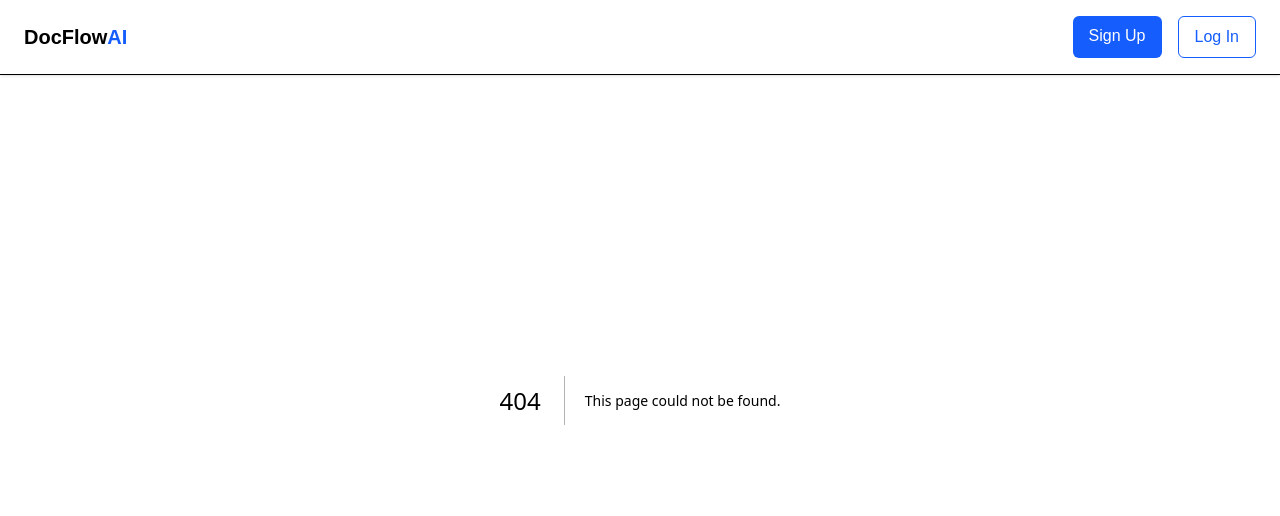
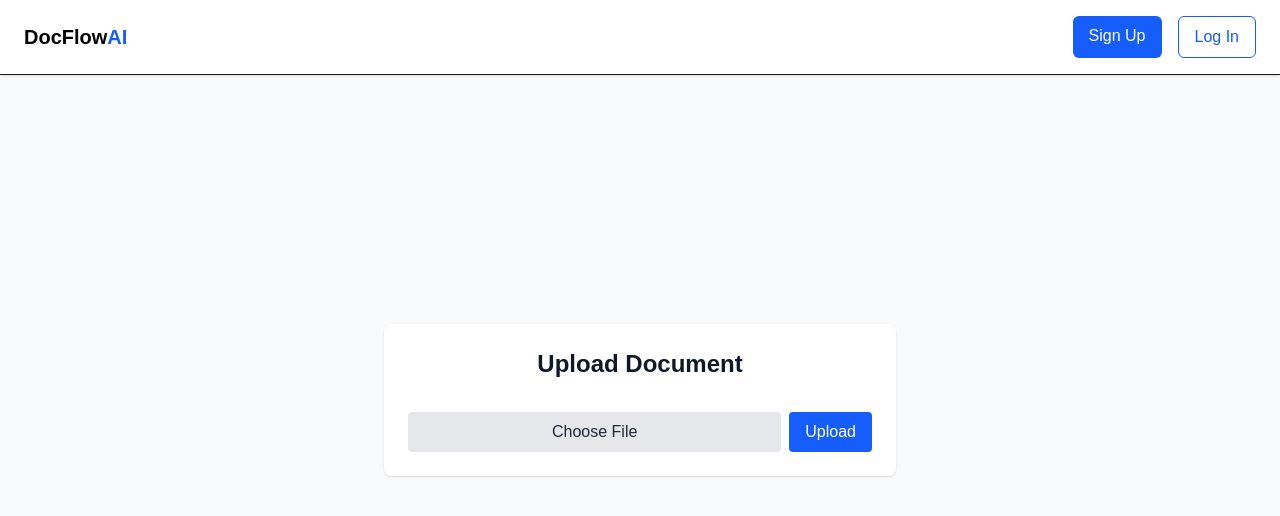
Before and after one commit to shsakin/Docflow-AI, a Next.js app: page /upload in a window 1280 px wide. Before the commit this address had no page. Shown: the top 516 px of the page. Built offline with nearby package versions, Linux system fonts and the light colour scheme.

Commit message:
uploading file feature

```diff
--- a/package.json
+++ b/package.json
@@ -14,6 +14,7 @@
     "drizzle-orm": "^0.44.4",
     "next": "15.4.2",
     "next-auth": "^4.24.11",
+    "pdf-parse": "^1.1.1",
     "pdfjs-dist": "^5.4.54",
     "pg": "^8.16.3",
     "postgres": "^3.4.7",
--- a/src/app/components/Hero.tsx
+++ b/src/app/components/Hero.tsx
@@ -6,7 +6,7 @@ export default function Hero() {
         Smart document summarization and approval workflows powered by AI.
       </p>
       <a
-        href="/dashboard"
+        href="/upload"
         className="bg-black text-white px-6 py-3 rounded-lg hover:bg-gray-800 transition mt-30"
       >
         Get Started
--- /dev/null
+++ b/src/app/upload/page.tsx
@@ -0,0 +1,86 @@
+"use client";
+
+import { useState } from "react";
+
+export default function UploadPage() {
+  const [file, setFile] = useState<File | null>(null);
+  const [error, setError] = useState("");
+
+  const handleFileSelect = (e: React.ChangeEvent<HTMLInputElement>) => {
+    const selected = e.target.files?.[0];
+    if (selected) {
+      const allowedTypes = [
+        "application/pdf",
+        "application/vnd.openxmlformats-officedocument.wordprocessingml.document",
+        "text/plain"
+      ];
+
+      if (!allowedTypes.includes(selected.type)) {
+        setError("Only PDF, DOCX, and TXT files are allowed.");
+        setFile(null);
+        return;
+      }
+
+      setFile(selected);
+      setError("");
+    }
+  };
+
+  const handleUpload = () => {
+    if (!file) {
+      setError("Please choose a file first.");
+      return;
+    }
+    // For now, just preview selected file; backend logic will be added later.
+    alert(`File ready for upload: ${file.name}`);
+  };
+
+  return (
+    <div className="flex flex-col items-center justify-center min-h-screen bg-gray-50 p-6">
+      <div className="w-full max-w-lg bg-white rounded-lg shadow p-6">
+        <h1 className="text-2xl font-bold text-center text-gray-900 mb-8">Upload Document</h1>
+
+        {/* File Selection */}
+        <div className="flex gap-2 items-center">
+          <input
+            type="file"
+            accept=".pdf,.docx,.txt"
+            id="fileInput"
+            className="hidden"
+            onChange={handleFileSelect}
+          />
+          <button
+            onClick={() => document.getElementById("fileInput")?.click()}
+            className="flex-1 bg-gray-200 text-gray-800 py-2 px-4 rounded hover:bg-gray-300 transition"
+          >
+            {file ? file.name : "Choose File"}
+          </button>
+          <button
+            onClick={handleUpload}
+            className="bg-blue-600 text-white py-2 px-4 rounded hover:bg-blue-700 transition"
+          >
+            Upload
+          </button>
+        </div>
+
+        {/* Error Message */}
+        {error && <p className="text-red-500 mt-2 text-center">{error}</p>}
+
+        {/* Preview Selected File Info */}
+        {file && !error && (
+          <div className="mt-4 p-3 border rounded bg-gray-100">
+            <p className="text-gray-700">
+              <strong>File:</strong> {file.name}
+            </p>
+            <p className="text-gray-700">
+              <strong>Type:</strong> {file.type || "Unknown"}
+            </p>
+            <p className="text-gray-700">
+              <strong>Size:</strong> {(file.size / 1024).toFixed(2)} KB
+            </p>
+          </div>
+        )}
+      </div>
+    </div>
+  );
+}
```
Also changed, not shown: src/app/api/upload/route.ts (added), 1 other file (tests, documents, lock files or other folders).
